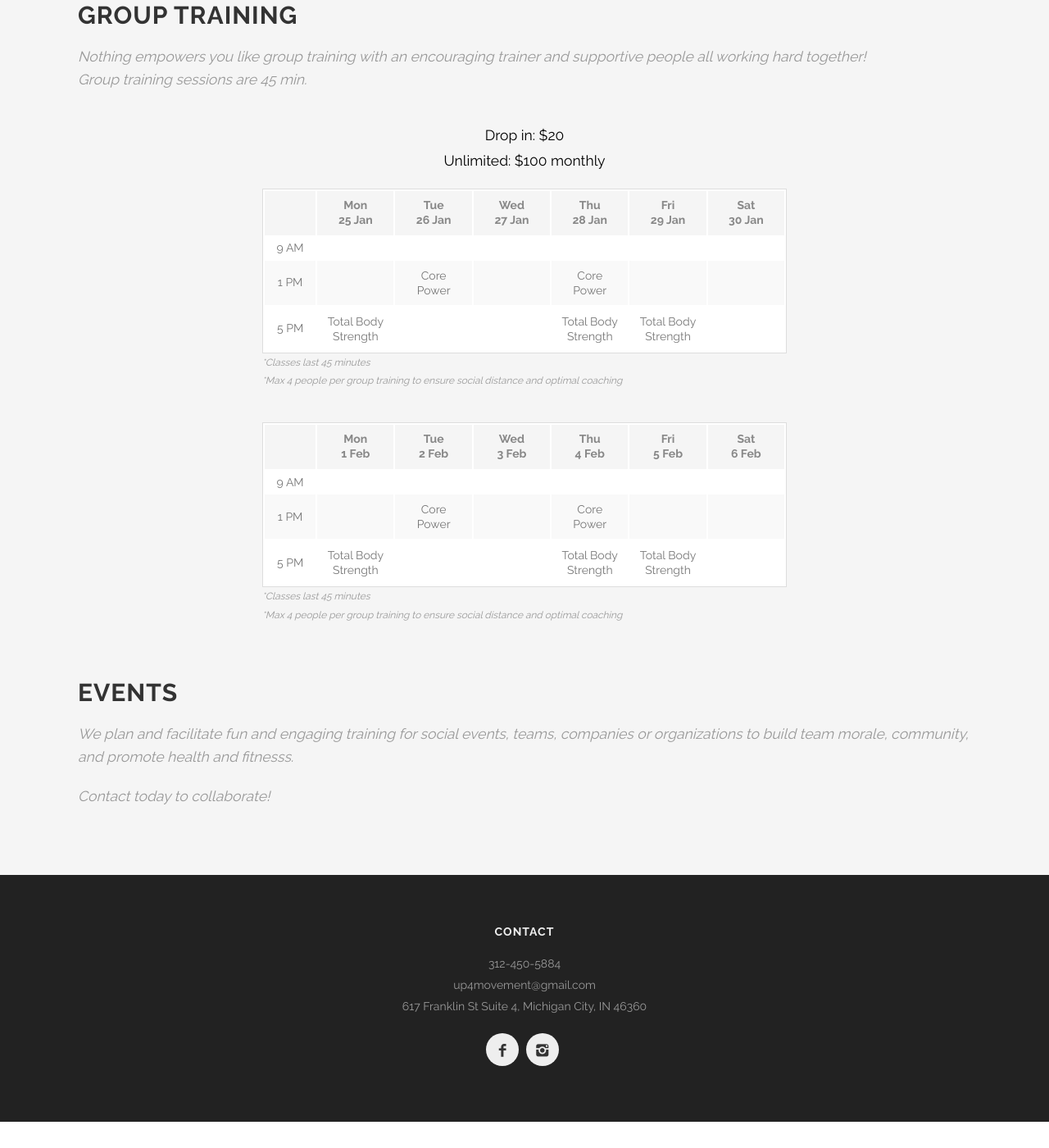
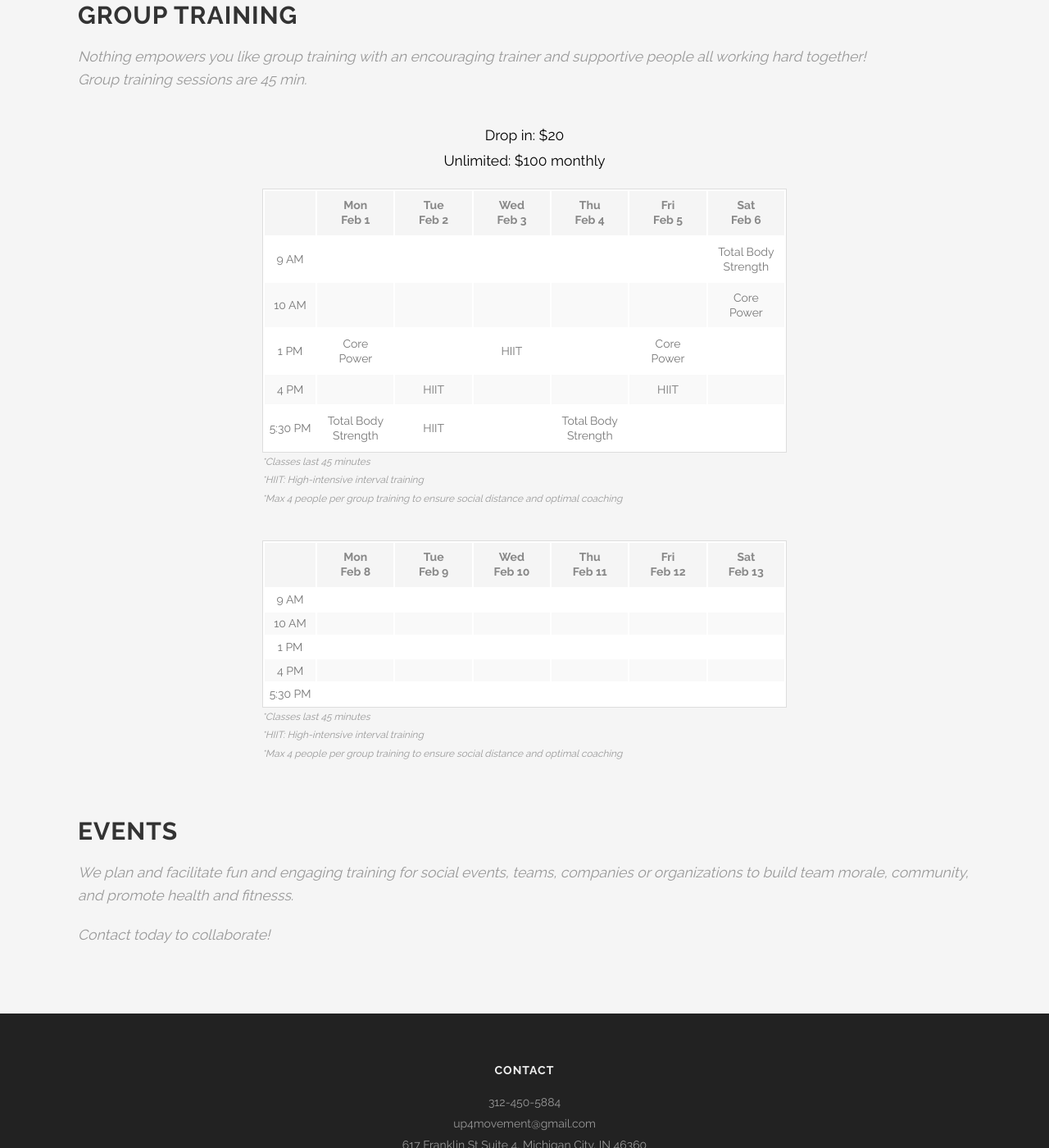
Before and after one commit to up4movement/up4movement.github.io, a Jekyll site: the page built from services.html, in a window 1280 px wide and 1400 px high, scrolled down 1042 px. Shown: the whole window at 82% size. Built offline with Jekyll 4.4.1, drawn with Linux system fonts in a browser that asks for light colours; before the commit the page ends 2410 px from its top, so only the background shows below that.

Commit message:
updated schedule

```diff
--- a/services.html
+++ b/services.html
@@ -145,6 +145,8 @@ classes:
         <caption align="bottom">
           *Classes last 45 minutes
           <br />
+          *HIIT: High-intensive interval training
+          <br />
           *Max 4 people per group training to ensure social distance
           and optimal coaching
         </caption>
@@ -153,27 +155,176 @@ classes:
             <th class="hours"></th>
             <th>
               Mon <br />
-              25 Jan
+              Feb 1
             </th>
             <th>
               Tue <br />
-              26 Jan
+              Feb 2
             </th>
             <th>
               Wed <br />
-              27 Jan
+              Feb 3
             </th>
             <th>
               Thu <br />
-              28 Jan
+              Feb 4
             </th>
             <th>
               Fri <br />
-              29 Jan
+              Feb 5
             </th>
             <th>
               Sat <br />
-              30 Jan
+              Feb 6
+            </th>
+          </tr>
+        </thead>
+        <tbody>
+          <tr>
+            <!-- 9-9:45 AM -->
+            <td class="hours">
+              <span class="number-raise">9</span> AM
+            </td>
+            <!--Monday -->
+            <td></td>
+            <!--Tuesday -->
+            <td></td>
+            <!--Wednesday -->
+            <td></td>
+            <!--Thursday -->
+            <td></td>
+            <!--Friday -->
+            <td></td>
+            <!--Saturday -->
+            <td>Total Body Strength</td>
+          </tr>
+
+          <tr>
+            <!---- 10-10:45 AM ---->
+            <td class="hours">
+              <span class="number-raise">10</span> AM
+            </td>
+            <!--Monday -->
+            <td></td>
+            <!--Tuesday -->
+            <td></td>
+            <!--Wednesday -->
+            <td></td>
+            <!--Thursday -->
+            <td></td>
+            <!-- Friday -->
+            <td></td>
+            <!--Saturday -->
+            <td>Core Power</td>
+          </tr>
+
+          <tr>
+            <!-- 1-1:45 PM -->
+            <td class="hours">
+              <span class="number-raise">1</span> PM
+            </td>
+            <!--Monday -->
+            <td>Core Power</td>
+            <!--Tuesday -->
+            <td></td>
+            <!--Wednesday -->
+            <td>HIIT</td>
+            <!--Thursday -->
+            <td></td>
+            <!--Friday -->
+            <td>Core Power</td>
+            <!--Saturday -->
+            <td></td>
+          </tr>
+
+          <tr>
+            <!-- 4-4:45 PM -->
+            <td class="hours">
+              <span class="number-raise">4</span> PM
+            </td>
+            <!--Monday -->
+            <td></td>
+            <!--Tuesday -->
+            <td>HIIT</td>
+            <!--Wednesday -->
+            <td></td>
+            <!--Thursday -->
+            <td></td>
+            <!--Friday -->
+            <td>HIIT</td>
+            <!--Saturday -->
+            <td></td>
+          </tr>
+
+          <tr>
+            <!-- 5:30-6:15 PM -->
+            <td class="hours">
+              <span class="number-raise">5</span>:<span
+                class="number-raise"
+                >3</span
+              >0 PM
+            </td>
+
+            <!--Monday -->
+            <td>Total Body Strength</td>
+            <!--Tuesday -->
+            <td>HIIT</td>
+            <!--Wednesday -->
+            <td></td>
+            <!--Thursday -->
+            <td>Total Body Strength</td>
+            <!--Friday -->
+            <td></td>
+            <!--Saturday -->
+            <td></td>
+          </tr>
+        </tbody>
+      </table>
+    </div>
+  </div>
+  <!-- </div> -->
+
+  <div class="spacing"></div>
+  <div class="spacing"></div>
+
+  <!---------------------- BOTTOM WEEKLY SCHEDULE ----------->
+  <div class="row">
+    <div class="large-12 medium-12 small-12 columns">
+      <table>
+        <caption align="bottom">
+          *Classes last 45 minutes
+          <br />
+          *HIIT: High-intensive interval training
+          <br />
+          *Max 4 people per group training to ensure social distance
+          and optimal coaching
+        </caption>
+        <thead>
+          <tr>
+            <th class="hours"></th>
+            <th>
+              Mon <br />
+              Feb 8
+            </th>
+            <th>
+              Tue <br />
+              Feb 9
+            </th>
+            <th>
+              Wed <br />
+              Feb 10
+            </th>
+            <th>
+              Thu <br />
+              Feb 11
+            </th>
+            <th>
+              Fri <br />
+              Feb 12
+            </th>
+            <th>
+              Sat <br />
+              Feb 13
             </th>
           </tr>
         </thead>
@@ -198,95 +349,28 @@ classes:
           </tr>
 
           <tr>
-            <!---- 1-1:45 PM ---->
+            <!---- 10-10:45 AM ---->
             <td class="hours">
-              <span class="number-raise">1</span> PM
+              <span class="number-raise">10</span> AM
             </td>
+            <!--Monday -->
             <td></td>
-            <!--Monday -->
-            <td>Core Power</td>
             <!--Tuesday -->
             <td></td>
             <!--Wednesday -->
-            <td>Core Power</td>
+            <td></td>
             <!--Thursday -->
             <td></td>
             <!-- Friday -->
             <td></td>
             <!--Saturday -->
+            <td></td>
           </tr>
 
           <tr>
-            <!-- 5-5:45 PM -->
+            <!-- 1-1:45 PM -->
             <td class="hours">
-              <span class="number-raise">5</span> PM
-            </td>
-            <!--Monday -->
-            <td>Total Body Strength</td>
-            <!--Tuesday -->
-            <td></td>
-            <!--Wednesday -->
-            <td></td>
-            <!--Thursday -->
-            <td>Total Body Strength</td>
-            <!--Friday -->
-            <td>Total Body Strength</td>
-            <!--Saturday -->
-            <td></td>
-          </tr>
-        </tbody>
-      </table>
-    </div>
-  </div>
-  <!-- </div> -->
-
-  <div class="spacing"></div>
-  <div class="spacing"></div>
-
-  <!---------------------- BOTTOM WEEKLY SCHEDULE ----------->
-  <div class="row">
-    <div class="large-12 medium-12 small-12 columns">
-      <table>
-        <caption align="bottom">
-          *Classes last 45 minutes
-          <br />
-          *Max 4 people per group training to ensure social distance
-          and optimal coaching
-        </caption>
-        <thead>
-          <tr>
-            <th class="hours"></th>
-            <th>
-              Mon <br />
-              1 Feb
-            </th>
-            <th>
-              Tue <br />
-              2 Feb
-            </th>
-            <th>
-              Wed <br />
-              3 Feb
-            </th>
-            <th>
-              Thu <br />
-              4 Feb
-            </th>
-            <th>
-              Fri <br />
-              5 Feb
-            </th>
-            <th>
-              Sat <br />
-              6 Feb
-            </th>
-          </tr>
-        </thead>
-        <tbody>
-          <tr>
-            <!-- 9-9:45 AM -->
-            <td class="hours">
-              <span class="number-raise">9</span> AM
+              <span class="number-raise">1</span> PM
             </td>
             <!--Monday -->
             <td></td>
@@ -303,39 +387,43 @@ classes:
           </tr>
 
           <tr>
-            <!---- 1-1:45 PM ---->
+            <!-- 4-4:45 PM -->
             <td class="hours">
-              <span class="number-raise">1</span> PM
+              <span class="number-raise">4</span> PM
             </td>
             <!--Monday -->
             <td></td>
             <!--Tuesday -->
-            <td>Core Power</td>
+            <td></td>
             <!--Wednesday -->
             <td></td>
             <!--Thursday -->
-            <td>Core Power</td>
-            <!-- Friday -->
+            <td></td>
+            <!--Friday -->
             <td></td>
             <!--Saturday -->
             <td></td>
           </tr>
 
           <tr>
-            <!-- 5-5:45 PM -->
+            <!-- 5:30-6:15 PM -->
             <td class="hours">
-              <span class="number-raise">5</span> PM
+              <span class="number-raise">5</span>:<span
+                class="number-raise"
+                >3</span
+              >0 PM
             </td>
+
             <!--Monday -->
-            <td>Total Body Strength</td>
+            <td></td>
             <!--Tuesday -->
             <td></td>
             <!--Wednesday -->
             <td></td>
             <!--Thursday -->
-            <td>Total Body Strength</td>
+            <td></td>
             <!--Friday -->
-            <td>Total Body Strength</td>
+            <td></td>
             <!--Saturday -->
             <td></td>
           </tr>
```
Also changed, not shown: 2 other files.
